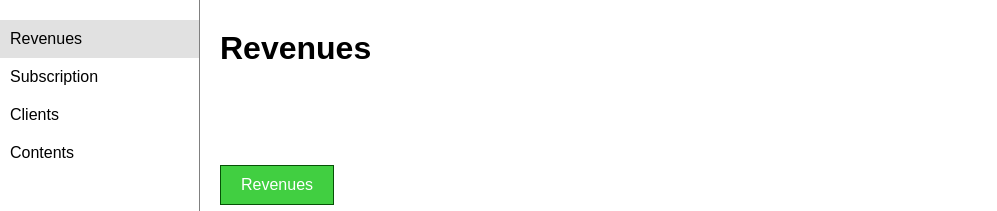
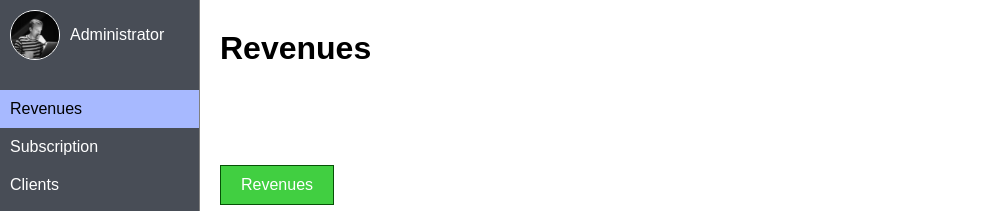
Before and after one commit to Alekseypavlov14/html-css-project, a plain HTML site: page revenues.html in a window 1280 px wide. Shown: the top 211 px of the page, 0-997 px from the left. Drawn offline with nearby package versions, Linux system fonts and the light colour scheme.

Commit message:
added menu

```diff
--- a/revenues.html
+++ b/revenues.html
@@ -15,6 +15,12 @@
 <body>
   <div class="wrapper">
     <div class="sidebar">
+      <div class="sidebar__header">
+        <div class="sidebar__logo">
+          <img src="assets/photo.jpg" alt="">
+        </div>
+        <div class="sidebar__header__text">Administrator</div>
+      </div>
       <div class="sidebar__links">
           <a href="revenues.html" class="sidebar__link sidebar__link__label sidebar__link--active">Revenues</a>
           <div class="sidebar__link">
--- a/style.css
+++ b/style.css
@@ -17,8 +17,32 @@ body {
 }
 
 .wrapper .sidebar {
+  background-color: rgb(72, 77, 86);
   flex: 0 0 200px;
   border-right: 1px solid grey;
+}
+.sidebar__header {
+  width: 100%;
+  padding: 10px;
+  display: flex;
+  gap: 10px;
+  align-items: center;
+}
+.sidebar__logo {
+  width: 50px;
+  height: 50px;
+  border-radius: 50%;
+  overflow: hidden;
+  border: 1px solid #fff;
+}
+.sidebar__logo img {
+  width: 100%;
+  height: 100%;
+  display: block;
+}
+.sidebar__header__text {
+  font-size: 16px;
+  color: #fff;
 }
 
 .sidebar__links {
@@ -33,11 +57,16 @@ body {
 }
 
 .sidebar__link--active {
-  background-color: rgb(225, 225, 225);
+  background-color: rgb(167, 185, 255);
 }
 
 .sidebar__link__label {
+  color: #fff;
   cursor: pointer;
+}
+.sidebar__link--active .sidebar__link__label,
+.sidebar__link--active.sidebar__link__label {
+  color: #000;
 }
 
 .sidebar__link__submenu {
```
Also changed, not shown: assets/photo.jpg (added).
